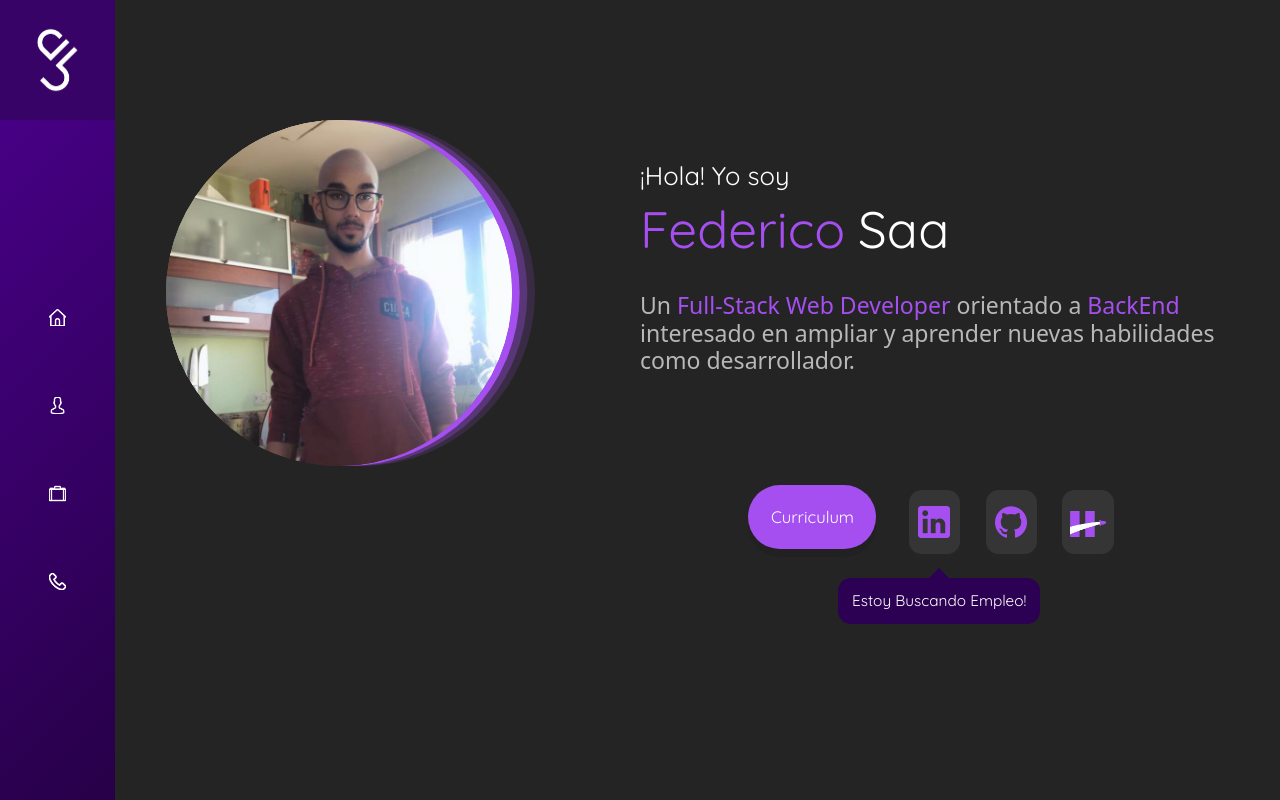
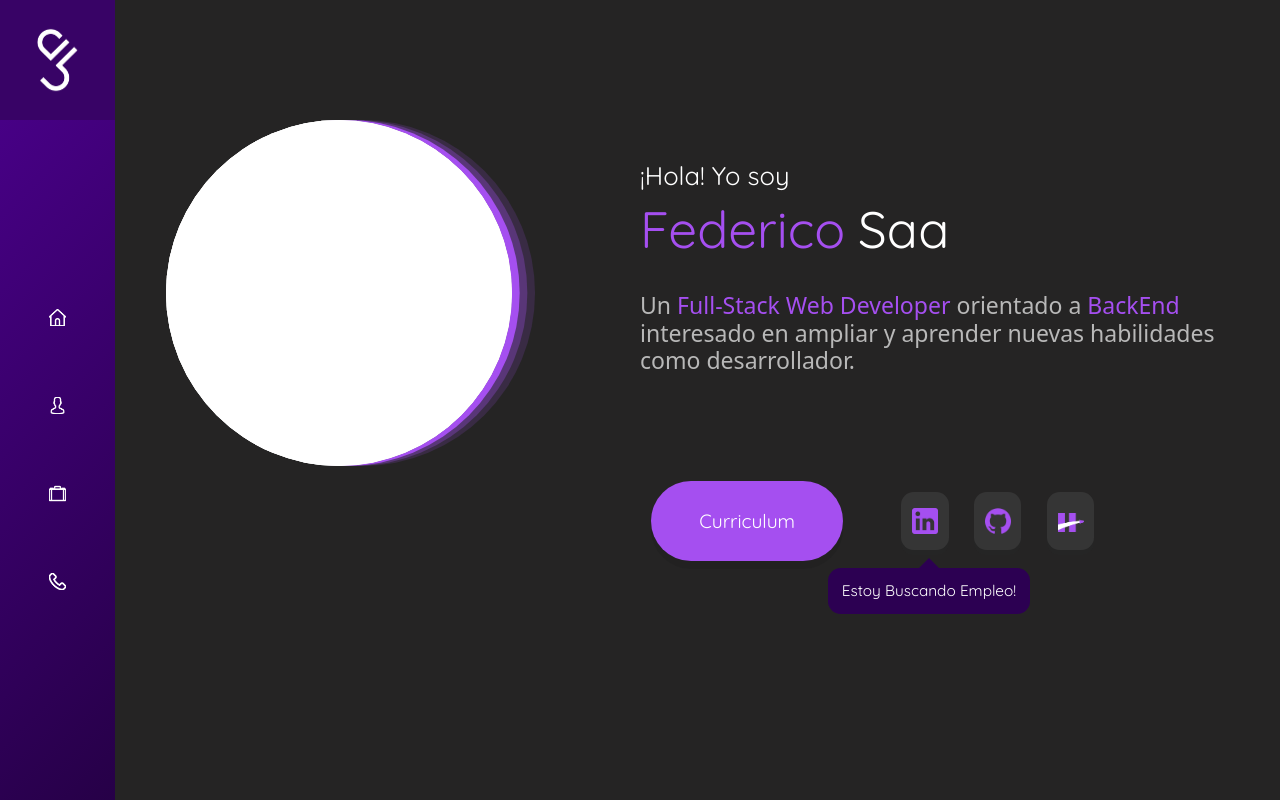
Before and after one commit to saja04/my-portfolio, a React (Vite) app in the folder client/: page / in a window 1280 px wide. Built offline with nearby package versions, Linux system fonts and the light colour scheme.

Commit message:
changed pp

```diff
--- /dev/null
+++ b/client/src/components/AboutComponents/AboutExperience/AboutExperience.jsx
@@ -0,0 +1,14 @@
+import style from './AboutExperience.module.css'
+
+const AboutExperience = () => {
+    return(
+        <div className={style.mainDivExp}>
+            <h2 className={style.expTitle}>Experiencia <span className={style.expTitle2}>Pasada</span></h2>
+            <div className={style.portRedirect}>
+                <h2>THIS IS THE PORTFOLIO</h2>
+            </div>
+        </div>
+    )
+}
+
+export default AboutExperience
--- /dev/null
+++ b/client/src/components/AboutComponents/AboutExperience/AboutExperience.module.css
@@ -0,0 +1,31 @@
+@import url("https://fonts.googleapis.com/css2?family=Quicksand&display=swap");
+
+.mainDivExp {
+  height: 10vh;
+  margin-top: 100vh;
+  display: flex;
+  flex-direction: column;
+}
+
+.expTitle {
+  margin-top: 15vh;
+  margin-left: 41vw;
+  font-family: "Quicksand", sans-serif;
+  font-size: 3vw;
+  color: white;
+}
+.expTitle2 {
+  color: #a54ff0;
+}
+
+.portRedirect{
+  margin-top: 40vh;
+  margin-left: 40vw;
+  display: flex;
+
+
+}
+
+.portRedirect h2{
+  color: white;
+}
--- a/client/src/components/AboutComponents/AboutImage/AboutImage.module.css
+++ b/client/src/components/AboutComponents/AboutImage/AboutImage.module.css
@@ -1,8 +1,8 @@
 .mainDiv{
     display: flex;
     position: absolute;
-    left: 15vw;
-    margin-top: 25vh;
+    left: 13vw;
+    margin-top: 23vh;
 }
 .abtMePhoto{
     margin-left: 0;
--- a/client/src/components/AboutComponents/AboutInformation/AboutInformation.jsx
+++ b/client/src/components/AboutComponents/AboutInformation/AboutInformation.jsx
@@ -4,6 +4,8 @@ import expresspb from "../../../assets/pb/expresspb.png";
 import reactpb from "../../../assets/pb/reactpb.png";
 import postgresqlpb from "../../../assets/pb/postgresqlpb.png";
 import htmlcsspb from "../../../assets/pb/htmlcsspb.png";
+
+import AboutExperience from "../AboutExperience/AboutExperience";
 
 const AboutInformation = () => {
   return (
@@ -33,9 +35,7 @@ const AboutInformation = () => {
             <h4>Colaborativo</h4>
           </div>
         </div>
-        <div className={style.expContainer}>
-          <h2 className={style.subtitleExp}>Experiencia <span className={style.expText}>Pasada</span></h2>
-        </div>
+        <AboutExperience/>
       </div>
     </>
   );
--- a/client/src/components/AboutComponents/AboutInformation/AboutInformation.module.css
+++ b/client/src/components/AboutComponents/AboutInformation/AboutInformation.module.css
@@ -51,7 +51,7 @@
 
 .softContainer{
   margin-top: 62vh;
-  margin-left: 20vw;
+  margin-left: 19vw;
   position: absolute;
   display: flex;
   align-content: center;
--- a/client/src/components/HomeComponents/HomeButtons/homeButton.module.css
+++ b/client/src/components/HomeComponents/HomeButtons/homeButton.module.css
@@ -4,14 +4,14 @@
 .mainDiv{
     position: absolute;
     top: 60vh;
-    right: 13vw;
+    right: 14.5vw;
 }
 
 .jobTitle{
-    margin-left: 7.5vw;
+    margin-left: 14.3vw;
     color: rgb(255, 255, 255);
     display: inline-block;
-    margin-top: 3vh;
+    margin-top: 1vh;
     background-color: #2C0052;
     border-radius: 1vw;
     padding: 1.7vh;
@@ -42,8 +42,9 @@
     background-color: none;
     background: none;
     color: none;
-    margin-right: 1vw;
-    width: 10vw;
+    margin-right: 3vw;
+    width: 15vw;
+    height: 10vh;
     border-radius: 10vw;
     transition: .3s;
 }
@@ -53,8 +54,8 @@
     background-color: none;
     background: none;
     color: none;
-    margin-right: 1vw;
-    width: 10vw;
+    /* margin-right: 1vw; */
+    /* width: 10vw; */
     border-radius: 10vw;
     transition: .3s;
     transform: scale(1.1);
@@ -65,13 +66,13 @@
     align-items: center;
     justify-content: center;
     margin-right: 1vw;
-    width: 10vw;
-    height: 8vh;
+    width: 15vw;
+    height: 10vh;
 
     text-decoration: none;
     color: white;
     font-family: 'Quicksand', sans-serif;
-    font-size: 1.3vw;
+    font-size: 1.5vw;
     background-color: #a54ff0;
     border-radius: 10vw;
     box-shadow: 0 1vh #20202098;
@@ -95,9 +96,9 @@
     display: flex;
     align-items: center;
     justify-content: center;
-    width: 4vw;
-    height: 8vh;
-    margin-top: 1.3vh;
+    width: 3.7vw;
+    height: 7.2vh;
+    margin-top: 1.5vh;
     background-color: #353535;
     border-radius: 1vw;
     box-shadow: 0 5px rgba(39, 39, 39, 0.582);
@@ -121,10 +122,10 @@
 
 
 .logos{
-    width: 2.5vw;
+    width: 2vw;
 }
 
 .logoHenry{
     margin-top: 0.4vh;
-    width: 2.8vw;
+    width: 2vw;
 }
--- a/client/src/components/HomeComponents/ProfileImage/profileImage.jsx
+++ b/client/src/components/HomeComponents/ProfileImage/profileImage.jsx
@@ -1,5 +1,5 @@
 import style from './profileImage.module.css'
-import profileImage from '../../../assets/profile-image.jpg'
+import profileImage from '../../../assets/blank.png'
 
 const ProfileImage = () => {
 
--- a/client/src/views/About/About.module.css
+++ b/client/src/views/About/About.module.css
@@ -1,24 +1,27 @@
 @import url("https://fonts.googleapis.com/css2?family=Quicksand&display=swap");
 
 .mainDiv {
-  width: 100vw;
-  height: 300vh;
+  width: 99.55vw;
+  height: 310vh;
   display: flex;
   background: rgb(37, 36, 36);
   background-size: cover;
   background-position: center;
 }
 
-::-webkit-scrollbar{
+body::-webkit-scrollbar{
+  position:fixed;
   width: .5vw;
   background: #252424;
 }
-::-webkit-scrollbar-thumb{
+body::-webkit-scrollbar-thumb{
+  position: fixed;
   border-radius: 2vw;
-  width: .8vw;
   background: #6e6b6b;
 }
-::-webkit-scrollbar-track{
+body::-webkit-scrollbar-track{
+  position: fixed;
+
   width: 10vw;
 }
 
```
Also changed, not shown: client/src/assets/blank.png (added).
